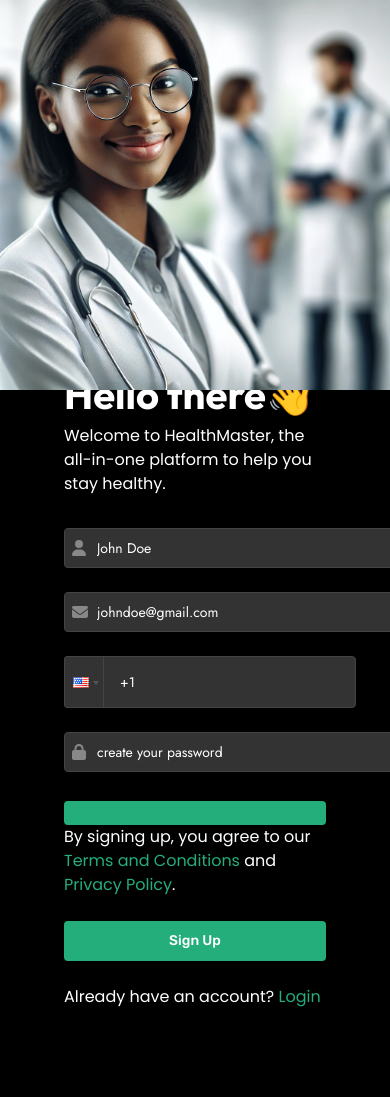
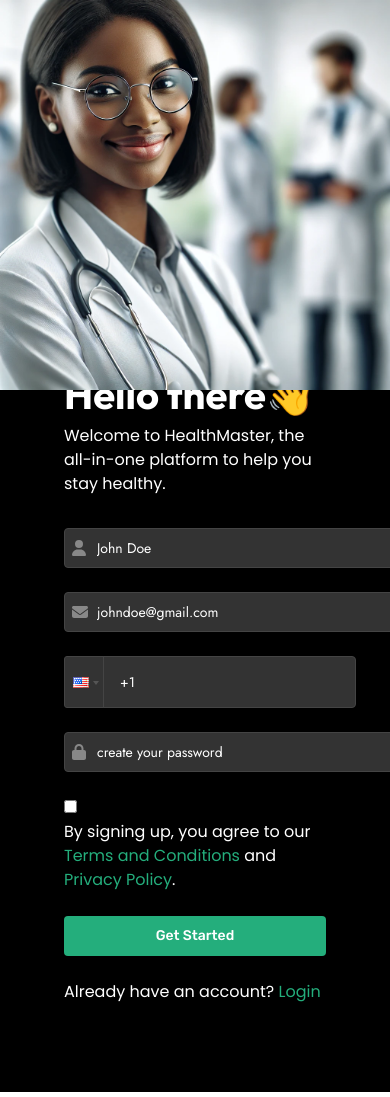
Before and after one commit to CHEGEBB/healthmasterv2, a Next.js app: page / in a window 390 px wide. Shown: the top 1097 px of the page. Built offline with nearby package versions, Linux system fonts and the light colour scheme.

Commit message:
feat: Improve form layout and add required phone number field

```diff
--- a/app/page.jsx
+++ b/app/page.jsx
@@ -65,6 +65,7 @@
               <PhoneInput
                 country="us"
                 value={phone}
+                required
                 onChange={(value) => setPhone(value)}
                 inputStyle={{
                   width: "100%",
@@ -100,8 +101,8 @@
               />
             </div>
           </div>
-          <div className="form-group">
-          <Checkbox />
+          <div className="flex-row form-group">
+            <input type="checkbox" id="terms" name="terms" required />
             <p>
               By signing up, you agree to our <a href="/terms">Terms and Conditions</a> and{" "}
               <a href="/privacy">Privacy Policy</a>.
@@ -109,7 +110,7 @@
           </div>
           <div className="form-group">
             <Button type="submit" className="btn btn-primary">
-              Sign Up
+             Get Started
             </Button>
           </div>
         </form>
```
